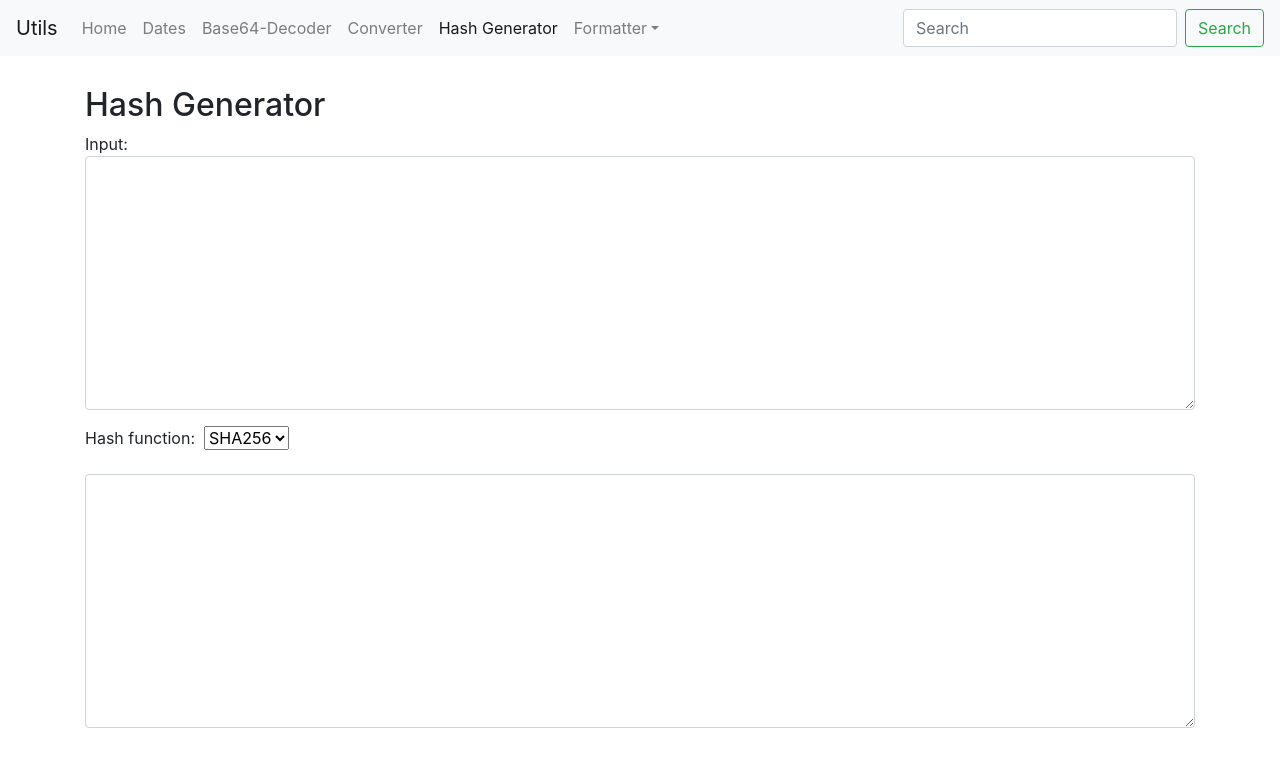
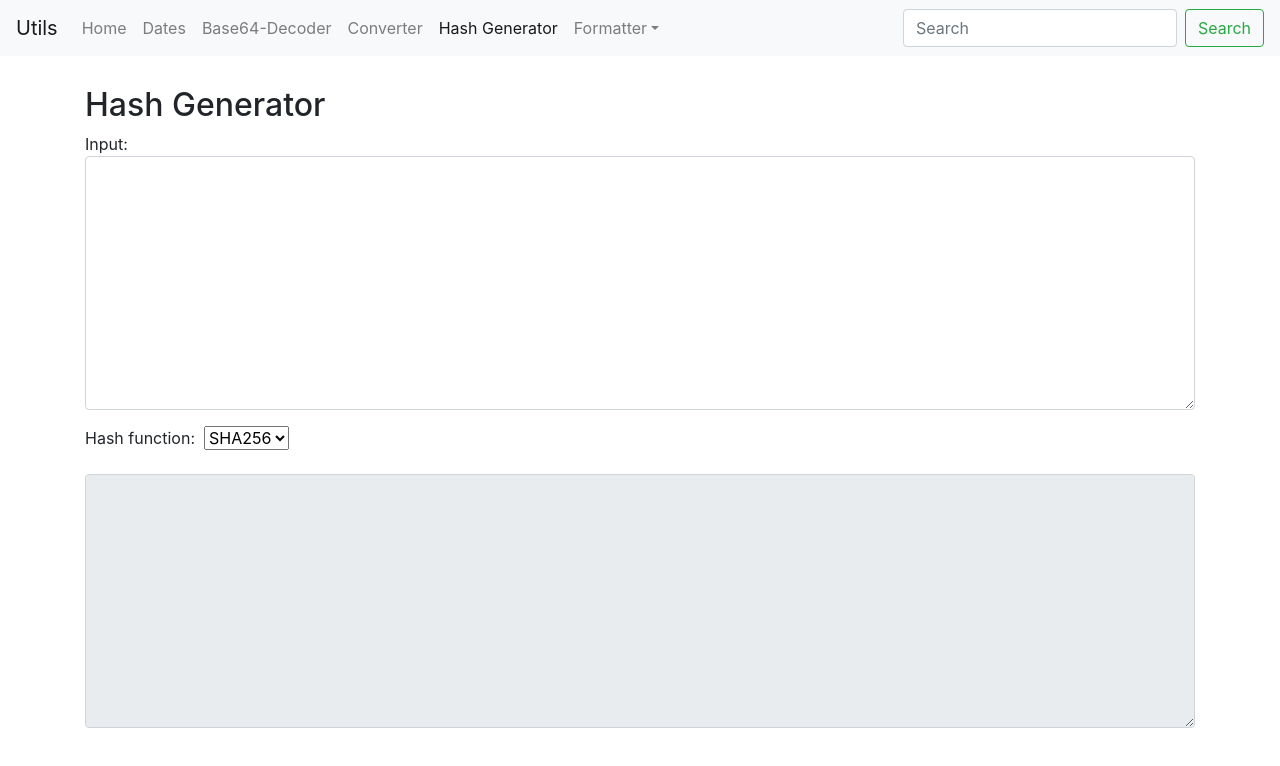
Before and after one commit to yorps/utils, a React (Create React App) app: page /generator in a window 1280 px wide. Shown: the top 766 px of the page. Built offline with nearby package versions, Linux system fonts and the light colour scheme.

Commit message:
set output readOnly

```diff
--- a/src/tools/Generator.js
+++ b/src/tools/Generator.js
@@ -26,6 +26,7 @@ class Generator extends React.Component {
     };
 
     generateHash (input, func) {
+        console.debug("generate hash!?  ", input, func);
         let output = "";
         switch (func) {
             case "md5":
@@ -44,6 +45,7 @@ class Generator extends React.Component {
             default:
                 break;
         }
+        console.debug("set tstate", output);
         this.setState({input: input, output: output, func: func});
     }
 
@@ -82,7 +84,8 @@ class Generator extends React.Component {
                         <textarea id="generatorOutput"
                                   className="form-control"
                                   rows="10"
-                                  defaultValue={this.state.output}/>
+                                  readOnly
+                                  value={this.state.output}/>
 
                     </div>
 
```
